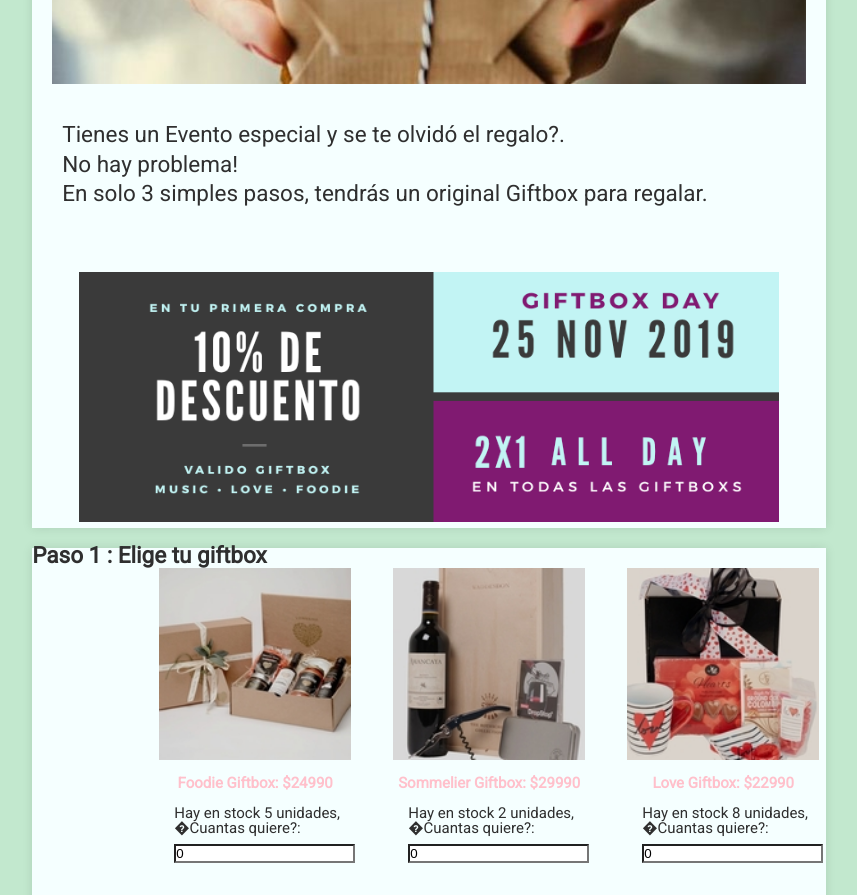
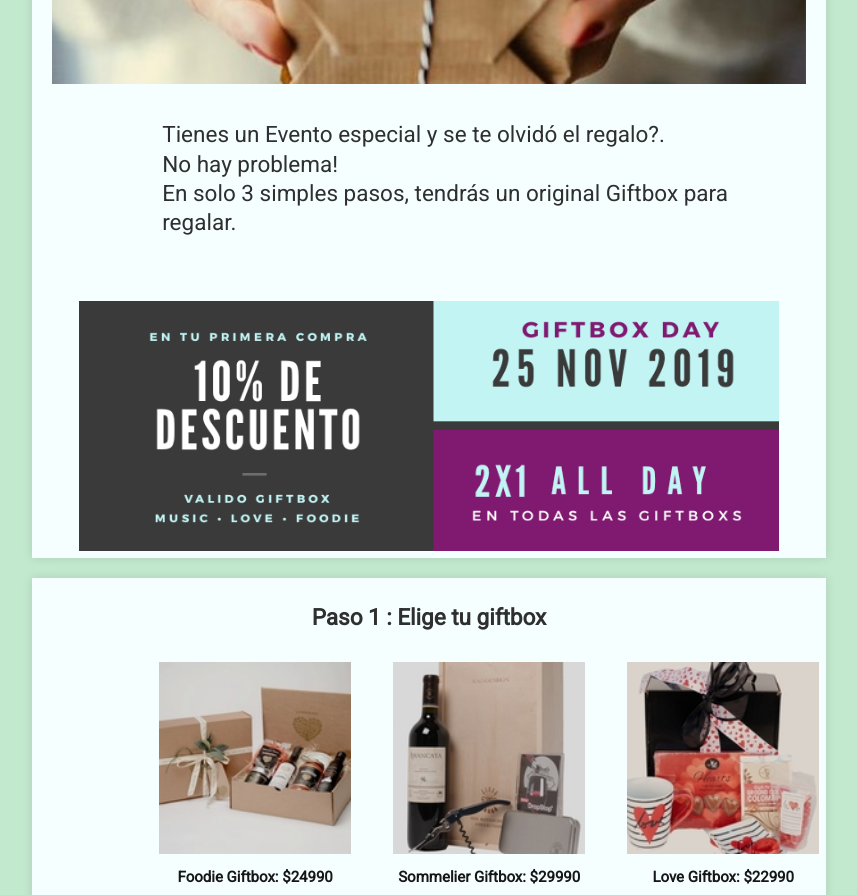
Before and after one commit to Laboratoria/SCL012-Card-Validation, a website: page src/index.html in a window 1280 px wide. Shown: the part 480-1375 px from the top of the page, without its empty margins (211-1068 px from the left). Drawn offline with Linux system fonts and the light colour scheme; some icons are missing.

Commit message:
imagenes

```diff
--- a/src/index.html
+++ b/src/index.html
@@ -65,7 +65,7 @@
 
 		<article>
 		<div class="content">
-			<p>Tienes un Evento especial y se te olvidó el regalo?.<br>
+			<p class="text">Tienes un Evento especial y se te olvidó el regalo?.<br>
 			   No hay problema! <br>
 			   En solo 3 simples pasos, tendrás un original Giftbox para regalar.</p>
 		</div>
@@ -78,7 +78,7 @@
 
 
 	<div id="todo" class="todoNo">
-		<h2>Paso 1 : Elige tu giftbox</h2>
+		<h2 class="eligeGift">Paso 1 : Elige tu giftbox</h2>
 
 	<div id="menu" class="menuNo">
 
--- a/src/style.css
+++ b/src/style.css
@@ -185,7 +185,7 @@ padding-top:5px;
 }
 
 div.etiquetas {
-color:pink;
+color:rgb(22, 22, 22);
 text-align:center;
 width:222px;
 height:22px;
```
Also changed, not shown: src/img/imagenes readme/colores.jpg (added), src/img/imagenes readme/colores2.jpg (added), src/img/imagenes readme/figma.jpg (added), src/img/imagenes readme/inicio.jpg (added), src/img/imagenes readme/instrucciones.png (added), src/img/imagenes readme/menu.jpg (added), src/img/imagenes readme/metododepago.jpg (added), src/img/imagenes readme/paletamillenial.jpg (added), src/img/pago/amex.gif (deleted).
